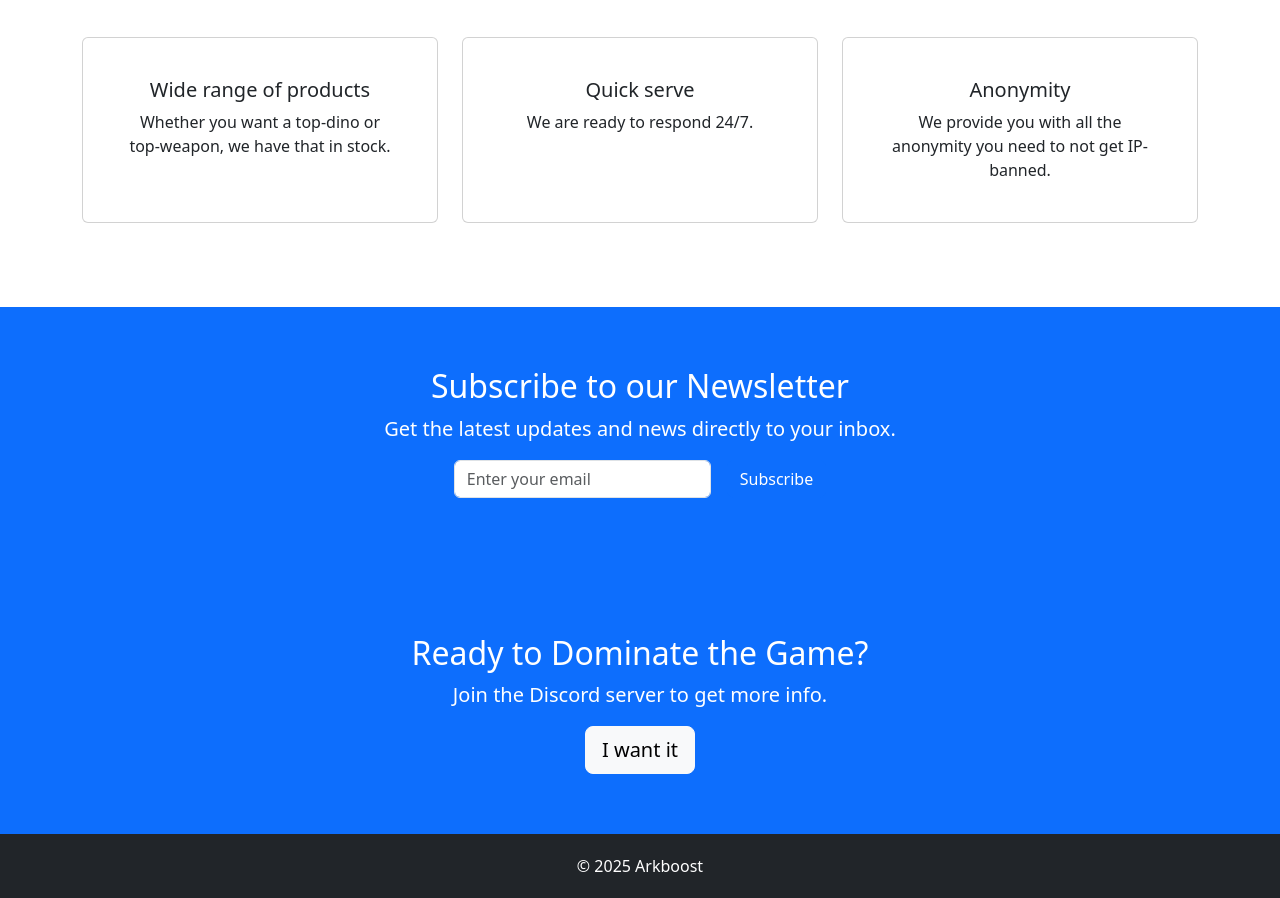
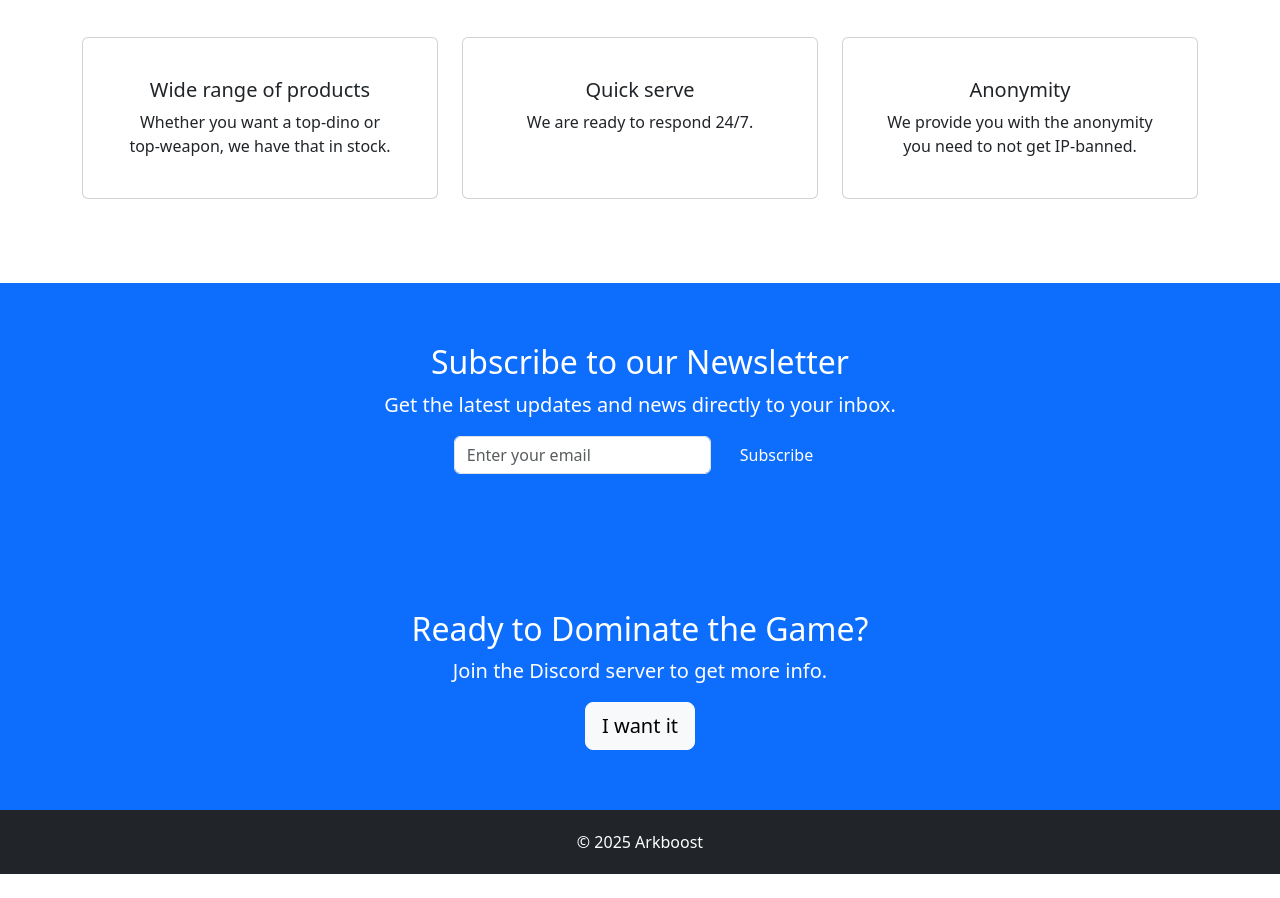
Before and after one commit to gyarab/2025_wt_oliichuk, a plain HTML site: page microsite/index.html in a window 1280 px wide. Shown: the part 834-1732 px from the top of the page. After the commit the page ends 1708 px from the top, so only its background shows below. Drawn offline with nearby package versions, Linux system fonts and the light colour scheme.

Commit message:
Update index.html

```diff
--- a/microsite/index.html
+++ b/microsite/index.html
@@ -87,7 +87,7 @@
           <div class="card h-100 p-4">
             <div class="card-body">
               <h5 class="card-title">Anonymity</h5>
-              <p class="card-text">We provide you with all the anonymity you need to not get IP-banned.</p>
+              <p class="card-text">We provide you with the anonymity you need to not get IP-banned.</p>
             </div>
           </div>
         </div>
```
